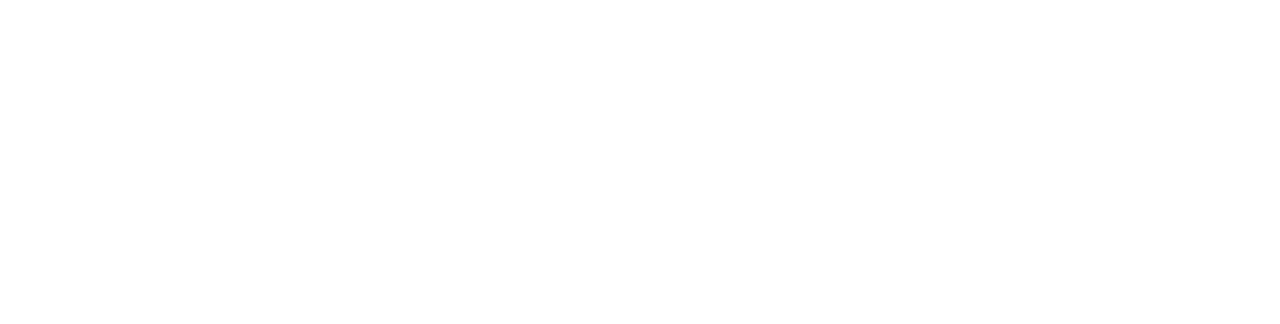
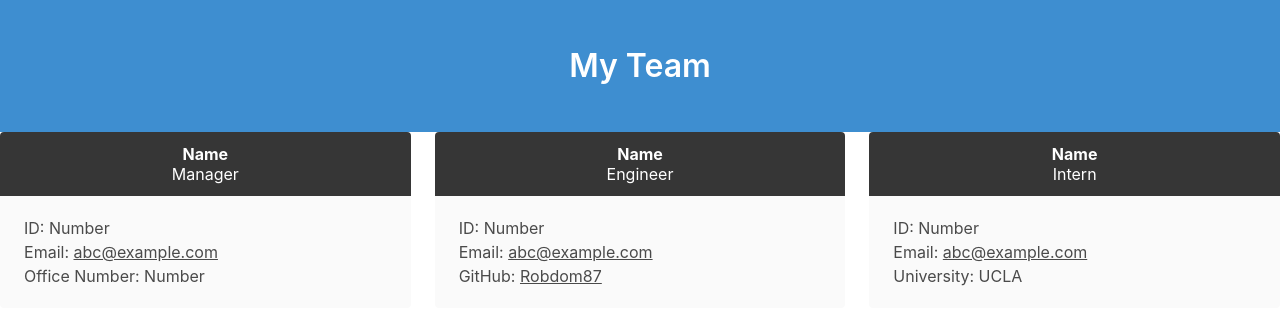
Before and after one commit to Robdom87/Team-Profile-Generator, a website: page dist/index.html in a window 1280 px wide. Drawn offline with nearby package versions, Linux system fonts and the light colour scheme.

Commit message:
created sample html with base format

```diff
--- a/dist/index.html
+++ b/dist/index.html
@@ -1 +1,100 @@
 <!-- This is where generated HTML will be populated -->
+<!DOCTYPE html>
+<html lang="en">
+
+<head>
+    <meta charset="UTF-8">
+    <meta http-equiv="X-UA-Compatible" content="IE=edge">
+    <meta name="viewport" content="width=device-width, initial-scale=1.0">
+    <link rel="stylesheet" href="https://cdn.jsdelivr.net/npm/bulma@0.9.4/css/bulma.min.css">
+    <title>Team-Profiles</title>
+</head>
+
+<body>
+    <header class="hero is-info has-text-centered ">
+        <div class="hero-body">
+            <p class="title">
+                My Team
+            </p>
+        </div>
+    </header>
+
+    <section class="columns is-justify-content-center is-flex-wrap-wrap">
+        <!-- Manager Section -->
+        <section class="column is-one-third">
+            <article class="message is-dark">
+                <div class="message-header is-flex-direction-column">
+                    <h2>
+                        <strong>Name</strong>
+                    </h2>
+                    <h3>
+                        Manager
+                    </h3>
+                </div>
+                <div class="message-body">
+                    <p>
+                        ID:&nbsp;<span>Number</span>
+                    </p>
+                    <p>
+                        Email:&nbsp;<a href="mailto: abc@example.com">abc@example.com</a>
+                    </p>
+                    <p>
+                        Office Number:&nbsp;<span>Number</span>
+                    </p>
+                </div>
+            </article>
+        </section>
+
+        <!-- Engineer Section -->
+        <section class="column is-one-third">
+            <article class="message is-dark">
+                <div class="message-header is-flex-direction-column">
+                    <h2>
+                        <strong>Name</strong>
+                    </h2>
+                    <h3>
+                        Engineer
+                    </h3>
+                </div>
+                <div class="message-body">
+                    <p>
+                        ID:&nbsp;<span>Number</span>
+                    </p>
+                    <p>
+                        Email:&nbsp;<a href="mailto: abc@example.com">abc@example.com</a>
+                    </p>
+                    <p>
+                        GitHub:&nbsp;<a href="https://github.com/Robdom87/" target="_blank">Robdom87</a>
+                    </p>
+                </div>
+            </article>
+        </section>
+
+        <!-- Intern Section -->
+        <section class="column is-one-third">
+            <article class="message is-dark">
+                <div class="message-header is-flex-direction-column">
+                    <h2>
+                        <strong>Name</strong>
+                    </h2>
+                    <h3>
+                        Intern
+                    </h3>
+                </div>
+                <div class="message-body">
+                    <p>
+                        ID:&nbsp;<span>Number</span>
+                    </p>
+                    <p>
+                        Email:&nbsp;<a href="mailto: abc@example.com">abc@example.com</a>
+                    </p>
+                    <p>
+                        University:&nbsp;<span>UCLA</span>
+                    </p>
+                </div>
+            </article>
+        </section>
+    </section>
+</body>
+
+</html>
```
Also changed, not shown: dist/style.css (deleted).
